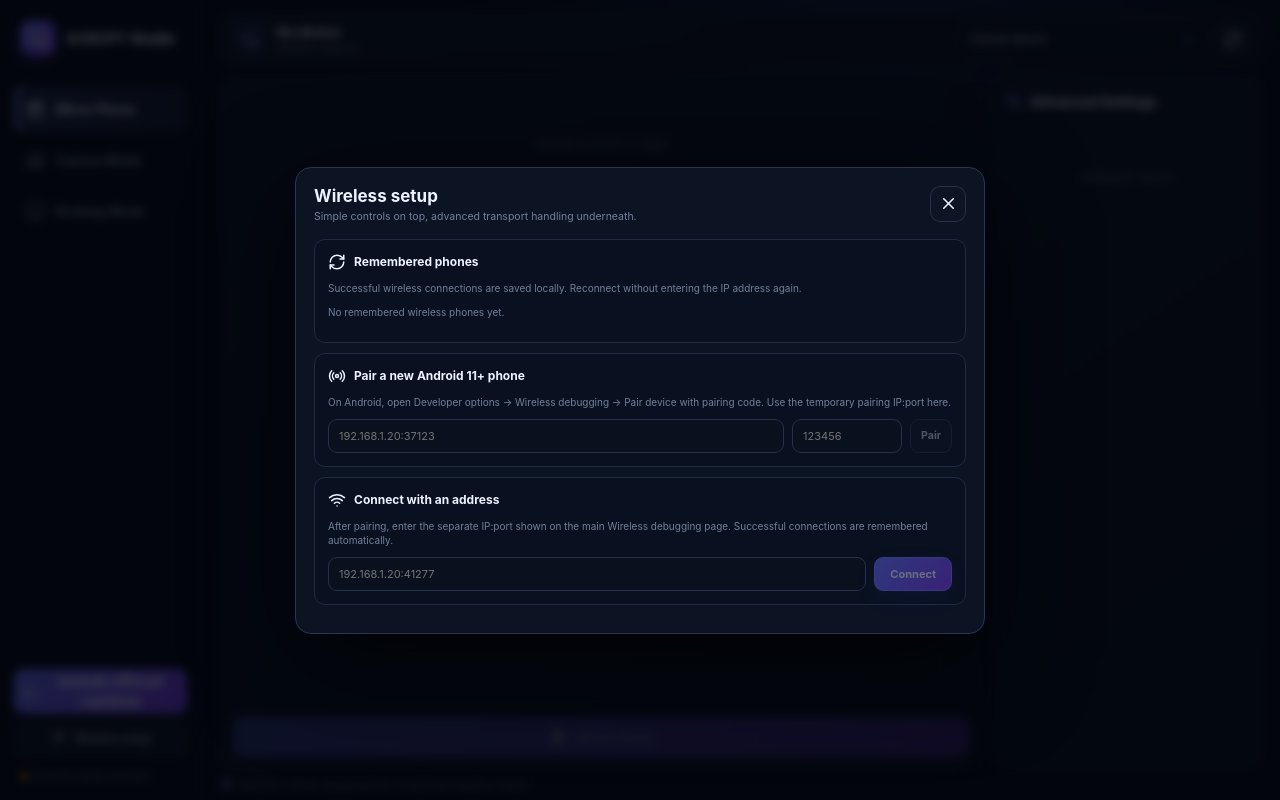
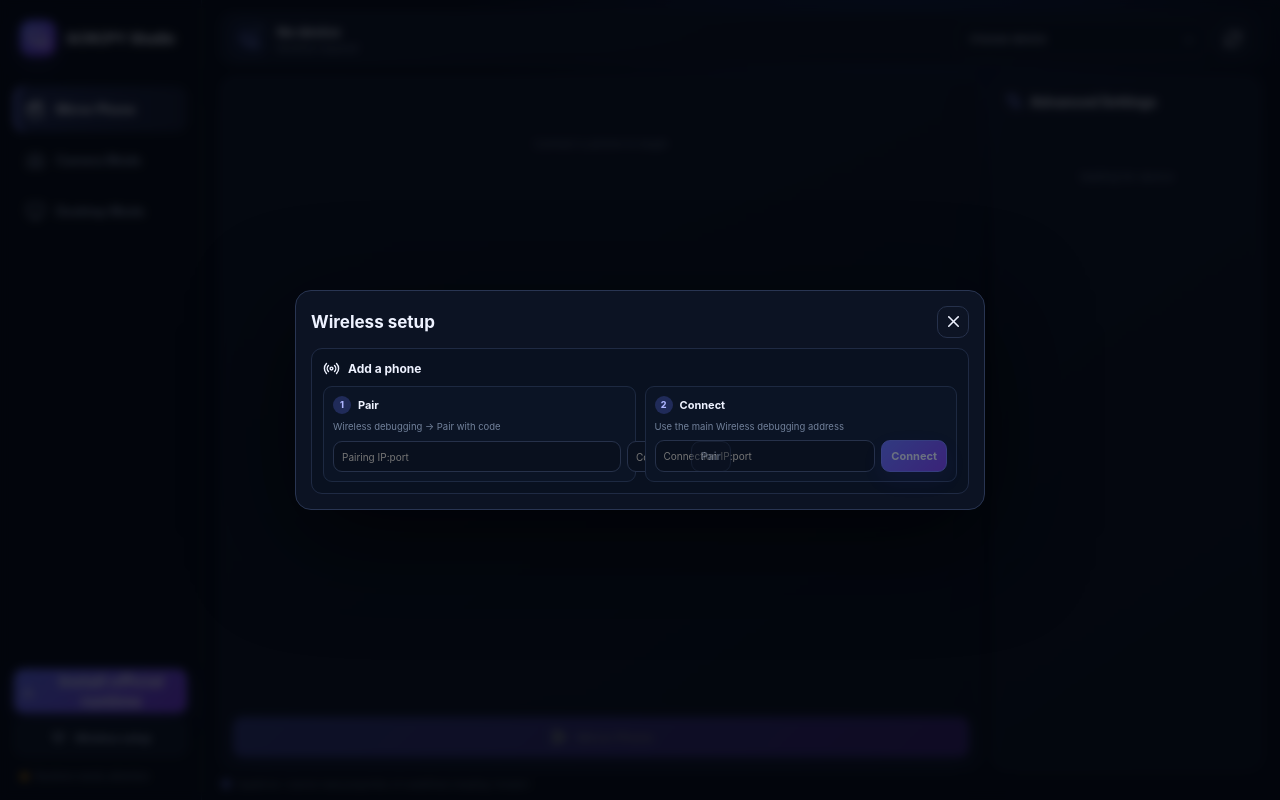
Before and after one commit to techydruid/SCRCPY-Studio, a React (Vite) app: page / in a window 1280 px wide. Both pictures are taken after a click on the button "Wireless setup". Built offline with nearby package versions, Linux system fonts and the light colour scheme.

Commit message:
Simplify wireless setup into a compact workflow

```diff
--- a/src/App.tsx
+++ b/src/App.tsx
@@ -516,7 +516,7 @@ function App() {
       {wirelessOpen && (
         <div className="modal-backdrop" onMouseDown={(e) => e.target === e.currentTarget && setWirelessOpen(false)}>
           <div className="modal wireless-modal">
-            <ModalHeader title="Wireless setup" subtitle="Simple controls on top, advanced transport handling underneath." close={() => setWirelessOpen(false)} />
+            <ModalHeader title="Wireless setup" close={() => setWirelessOpen(false)} />
 
             {wirelessFeedback && (
               <div className={`finding ${wirelessFeedback.kind === "success" ? "ok" : "error"}`} style={{ marginBottom: 12 }}>
@@ -526,50 +526,61 @@ function App() {
             )}
 
             {selectedDevice?.state === "device" && selectedDevice.connectionKind === "usb" && (
-              <div className="wireless-block">
-                <h3><Usb size={18} /> Switch this USB phone to wireless</h3>
-                <p>Keep the phone and PC on the same Wi-Fi. SCRCPY Studio will detect the phone, enable wireless ADB, verify the connection, select Wi-Fi as the active transport, and remember it.</p>
+              <div className="wireless-block wireless-quick">
+                <div className="wireless-block-copy">
+                  <h3><Usb size={17} /> Use this phone wirelessly</h3>
+                  <span>Keep the phone and PC on the same Wi-Fi.</span>
+                </div>
                 <button className="primary compact" onClick={() => void enableUsbWireless()} disabled={wirelessBusy}>
-                  {wirelessBusy ? <RefreshCw size={16} className="spin" /> : <Wifi size={16} />} Use Wireless Now
+                  {wirelessBusy ? <RefreshCw size={16} className="spin" /> : <Wifi size={16} />} Use Wireless
                 </button>
               </div>
             )}
 
             {selectedDevice?.state === "device" && selectedDevice.connectionKind === "wireless" && (
-              <div className="wireless-block">
-                <h3><Wifi size={18} /> Currently using wireless</h3>
-                <p>Wireless is the active connection. To return to USB, connect this phone with a USB data cable, approve debugging if asked, then click below. SCRCPY Studio verifies it is the same phone before disconnecting Wi-Fi.</p>
+              <div className="wireless-block wireless-quick">
+                <div className="wireless-block-copy">
+                  <h3><Wifi size={17} /> Connected wirelessly</h3>
+                  <span>Connect the USB cable first to switch back.</span>
+                </div>
                 <button className="secondary" onClick={() => void useUsbInstead()} disabled={wirelessBusy}>
                   {wirelessBusy ? <RefreshCw size={16} className="spin" /> : <Usb size={16} />} Use USB Instead
                 </button>
               </div>
             )}
 
-            <div className="wireless-block">
-              <h3><RefreshCw size={18} /> Remembered phones</h3>
-              <p>Successful wireless connections are saved locally. Reconnect without entering the IP address again.</p>
-              {rememberedWireless.length ? rememberedWireless.map((item) => (
-                <div className="row" key={item.address} style={{ alignItems: "center", marginTop: 8 }}>
-                  <div style={{ flex: 1, minWidth: 0, display: "grid", gap: 2 }}>
-                    <strong style={{ fontSize: 12, overflow: "hidden", textOverflow: "ellipsis" }}>{item.label}</strong>
-                    <span style={{ fontSize: 10, color: "#71809a" }}>{item.address} · {item.connected ? "Connected" : "Saved"}</span>
-                  </div>
-                  <button className="secondary" onClick={() => void reconnectWireless(item.address)} disabled={wirelessBusy || item.connected}>{item.connected ? "Connected" : "Reconnect"}</button>
-                  <button className="secondary" onClick={() => void forgetWireless(item.address)} disabled={wirelessBusy}>{item.connected ? "Disconnect & Forget" : "Forget"}</button>
+            {rememberedWireless.length > 0 && (
+              <div className="wireless-block wireless-saved">
+                <h3><RefreshCw size={17} /> Saved phones</h3>
+                <div className="wireless-device-list">
+                  {rememberedWireless.map((item) => (
+                    <div className="wireless-device-row" key={item.address}>
+                      <div className="wireless-device-name">
+                        <strong>{item.label}</strong>
+                        <span>{item.address} · {item.connected ? "Connected" : "Saved"}</span>
+                      </div>
+                      <button className="secondary" onClick={() => void reconnectWireless(item.address)} disabled={wirelessBusy || item.connected}>{item.connected ? "Connected" : "Reconnect"}</button>
+                      <button className="secondary" onClick={() => void forgetWireless(item.address)} disabled={wirelessBusy}>{item.connected ? "Disconnect & Forget" : "Forget"}</button>
+                    </div>
+                  ))}
                 </div>
-              )) : <p className="muted">No remembered wireless phones yet.</p>}
-            </div>
+              </div>
+            )}
 
-            <div className="wireless-block">
-              <h3><Radio size={18} /> Pair a new Android 11+ phone</h3>
-              <p>On Android, open Developer options → Wireless debugging → Pair device with pairing code. Use the temporary pairing IP:port here.</p>
-              <div className="row"><input placeholder="192.168.1.20:37123" value={pairAddress} onChange={(e) => setPairAddress(e.target.value)} /><input className="code-input" placeholder="123456" value={pairCode} onChange={(e) => setPairCode(e.target.value)} /><button className="secondary" onClick={() => void pair()} disabled={wirelessBusy || !pairAddress || !pairCode}>Pair</button></div>
-            </div>
-
-            <div className="wireless-block">
-              <h3><Wifi size={18} /> Connect with an address</h3>
-              <p>After pairing, enter the separate IP:port shown on the main Wireless debugging page. Successful connections are remembered automatically.</p>
-              <div className="row"><input placeholder="192.168.1.20:41277" value={connectAddress} onChange={(e) => setConnectAddress(e.target.value)} /><button className="primary compact" onClick={() => void connect()} disabled={wirelessBusy || !connectAddress}>{wirelessBusy ? "Working…" : "Connect"}</button></div>
+            <div className="wireless-block wireless-add">
+              <h3><Radio size={17} /> Add a phone</h3>
+              <div className="wireless-method-grid">
+                <section className="wireless-method">
+                  <div className="wireless-method-title"><span>1</span><strong>Pair</strong></div>
+                  <small>Wireless debugging → Pair with code</small>
+                  <div className="row"><input aria-label="Pairing address" placeholder="Pairing IP:port" value={pairAddress} onChange={(e) => setPairAddress(e.target.value)} /><input aria-label="Pairing code" className="code-input" placeholder="Code" value={pairCode} onChange={(e) => setPairCode(e.target.value)} /><button className="secondary" onClick={() => void pair()} disabled={wirelessBusy || !pairAddress || !pairCode}>Pair</button></div>
+                </section>
+                <section className="wireless-method">
+                  <div className="wireless-method-title"><span>2</span><strong>Connect</strong></div>
+                  <small>Use the main Wireless debugging address</small>
+                  <div className="row"><input aria-label="Connection address" placeholder="Connection IP:port" value={connectAddress} onChange={(e) => setConnectAddress(e.target.value)} /><button className="primary compact" onClick={() => void connect()} disabled={wirelessBusy || !connectAddress}>{wirelessBusy ? "Working…" : "Connect"}</button></div>
+                </section>
+              </div>
             </div>
           </div>
         </div>
@@ -578,8 +589,8 @@ function App() {
   );
 }
 
-function ModalHeader({ title, subtitle, close }: { title: string; subtitle: string; close: () => void }) {
-  return <div className="modal-header"><div><h2>{title}</h2><p>{subtitle}</p></div><button className="icon-button" onClick={close}><X size={19} /></button></div>;
+function ModalHeader({ title, close }: { title: string; close: () => void }) {
+  return <div className="modal-header"><h2>{title}</h2><button className="icon-button" onClick={close} aria-label="Close"><X size={19} /></button></div>;
 }
 
 function Field({ label, children }: { label: string; children: ReactNode }) {
--- a/src/styles.css
+++ b/src/styles.css
@@ -105,16 +105,38 @@ select:focus, input:focus { border-color: #6875f5; box-shadow: 0 0 0 3px #5563e8
 
 .modal-backdrop { position: fixed; inset: 0; display: grid; place-items: center; background: #02050abf; backdrop-filter: blur(5px); z-index: 20; }
 .modal { width: min(650px, calc(100vw - 60px)); max-height: calc(100vh - 60px); overflow: auto; border: 1px solid #293552; border-radius: 16px; background: #0c1323; box-shadow: 0 30px 100px #0009; padding: 18px; }
-.wireless-modal { width: min(690px, calc(100vw - 60px)); }
+.wireless-modal { width: min(690px, calc(100vw - 40px)); max-height: calc(100vh - 40px); padding: 15px; }
 .modal-header { display: flex; justify-content: space-between; align-items: flex-start; margin-bottom: 16px; }
 .modal-header h2 { margin: 0; font-size: 17px; }
 .modal-header p { margin: 4px 0 0; color: #74819b; font-size: 10.5px; }
-.wireless-block { padding: 13px; border: 1px solid #1f2a43; border-radius: 11px; background: #091120; margin-bottom: 10px; }
+.wireless-modal .modal-header { align-items: center; margin-bottom: 10px; }
+.wireless-modal .modal-header .icon-button { width: 32px; height: 32px; }
+.wireless-block { padding: 11px; border: 1px solid #1f2a43; border-radius: 11px; background: #091120; margin-bottom: 8px; }
+.wireless-block:last-child { margin-bottom: 0; }
 .wireless-block h3 { margin: 0; display: flex; align-items: center; gap: 8px; font-size: 12px; }
-.wireless-block p { color: #71809a; font-size: 10px; line-height: 1.4; }
+.wireless-quick { display: flex; align-items: center; justify-content: space-between; gap: 14px; }
+.wireless-block-copy { min-width: 0; display: grid; gap: 4px; }
+.wireless-block-copy span, .wireless-method small { color: #71809a; font-size: 9.5px; line-height: 1.3; }
+.wireless-saved { display: grid; gap: 8px; }
+.wireless-device-list { display: grid; gap: 7px; }
+.wireless-device-row { min-width: 0; display: flex; align-items: center; gap: 7px; }
+.wireless-device-name { flex: 1; min-width: 0; display: grid; gap: 2px; }
+.wireless-device-name strong, .wireless-device-name span { white-space: nowrap; overflow: hidden; text-overflow: ellipsis; }
+.wireless-device-name strong { font-size: 11px; }
+.wireless-device-name span { color: #71809a; font-size: 9.5px; }
+.wireless-device-row .secondary { padding: 7px 9px; }
+.wireless-add { display: grid; gap: 9px; }
+.wireless-method-grid { display: grid; grid-template-columns: repeat(2, minmax(0, 1fr)); gap: 9px; }
+.wireless-method { min-width: 0; padding: 9px; border: 1px solid #1d2941; border-radius: 9px; background: #0b1425; display: grid; gap: 7px; }
+.wireless-method-title { display: flex; align-items: center; gap: 7px; }
+.wireless-method-title span { width: 18px; height: 18px; display: grid; place-items: center; border-radius: 50%; background: #202b59; color: #aeb5ff; font-size: 9px; font-weight: 800; }
+.wireless-method-title strong { font-size: 11px; }
 .row { display: flex; gap: 8px; }
 .row input { flex: 1; min-width: 0; padding: 9px 10px; font-size: 11px; }
-.row .code-input { flex: 0 0 110px; }
+.wireless-method .row { gap: 6px; }
+.wireless-method .row input { padding: 8px; font-size: 10px; }
+.wireless-method .row .code-input { flex: 0 0 58px; }
+.wireless-method .row button { padding: 8px 9px; }
 .spin { animation: spin .8s linear infinite; }
 @keyframes spin { to { transform: rotate(360deg); } }
 
```
